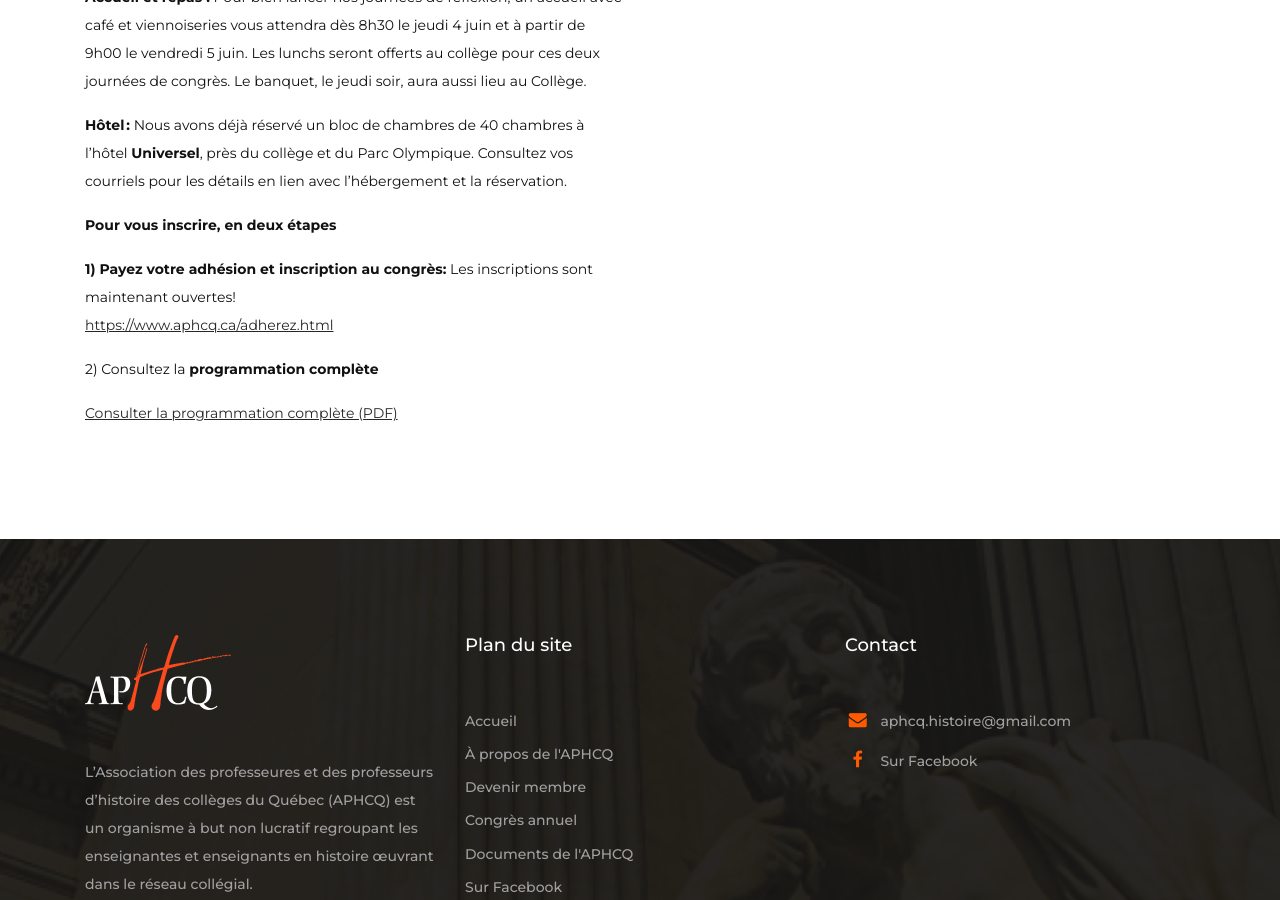
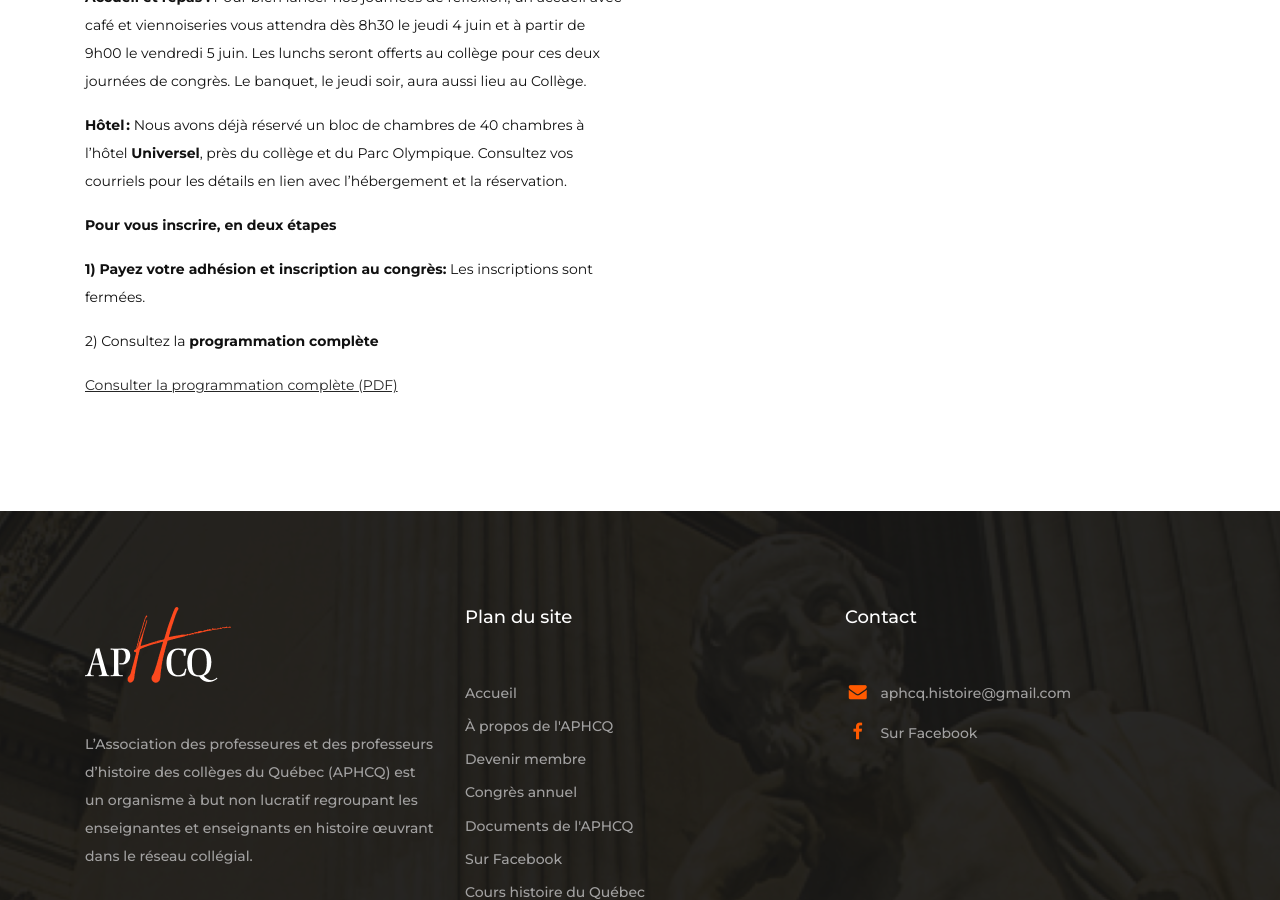
Before and after one commit to aphcq-association/site-web, a Jekyll site: the page built from docs/congres.html, in a window 1280 px wide and 900 px high, scrolled down 1278 px. Built offline with Jekyll 4.4.1, drawn with Linux system fonts in a browser that asks for light colours.

Commit message:
Update Pages “congres”

```diff
--- a/docs/congres.html
+++ b/docs/congres.html
@@ -24,8 +24,7 @@
 
 **P﻿our vous inscrire, en deux étapes**
 
-**1﻿) Payez votre adhésion et inscription au congrès:** Les inscriptions sont maintenant ouvertes!\
-<https://www.aphcq.ca/adherez.html>
+**1﻿) Payez votre adhésion et inscription au congrès:** Les inscriptions sont fermées.
 
 2)﻿ Consultez la **programmation complète**
 
```
